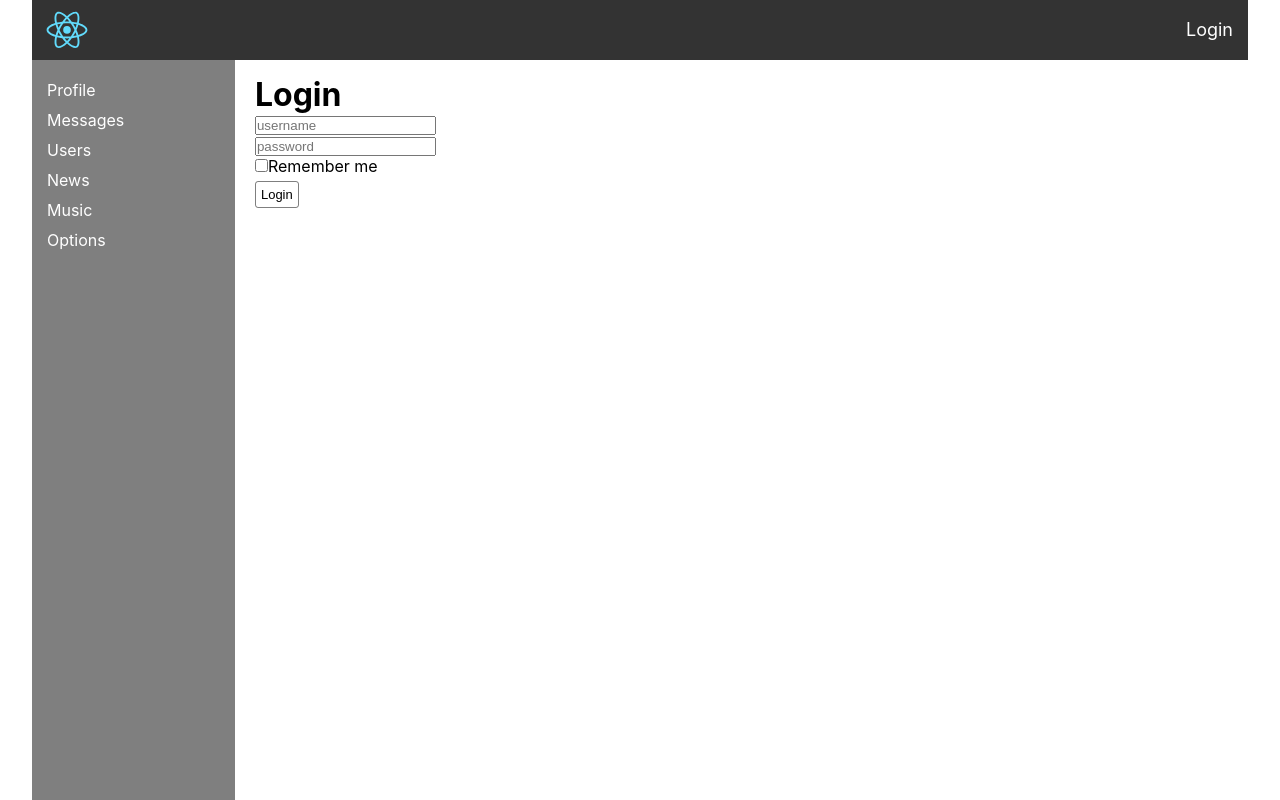
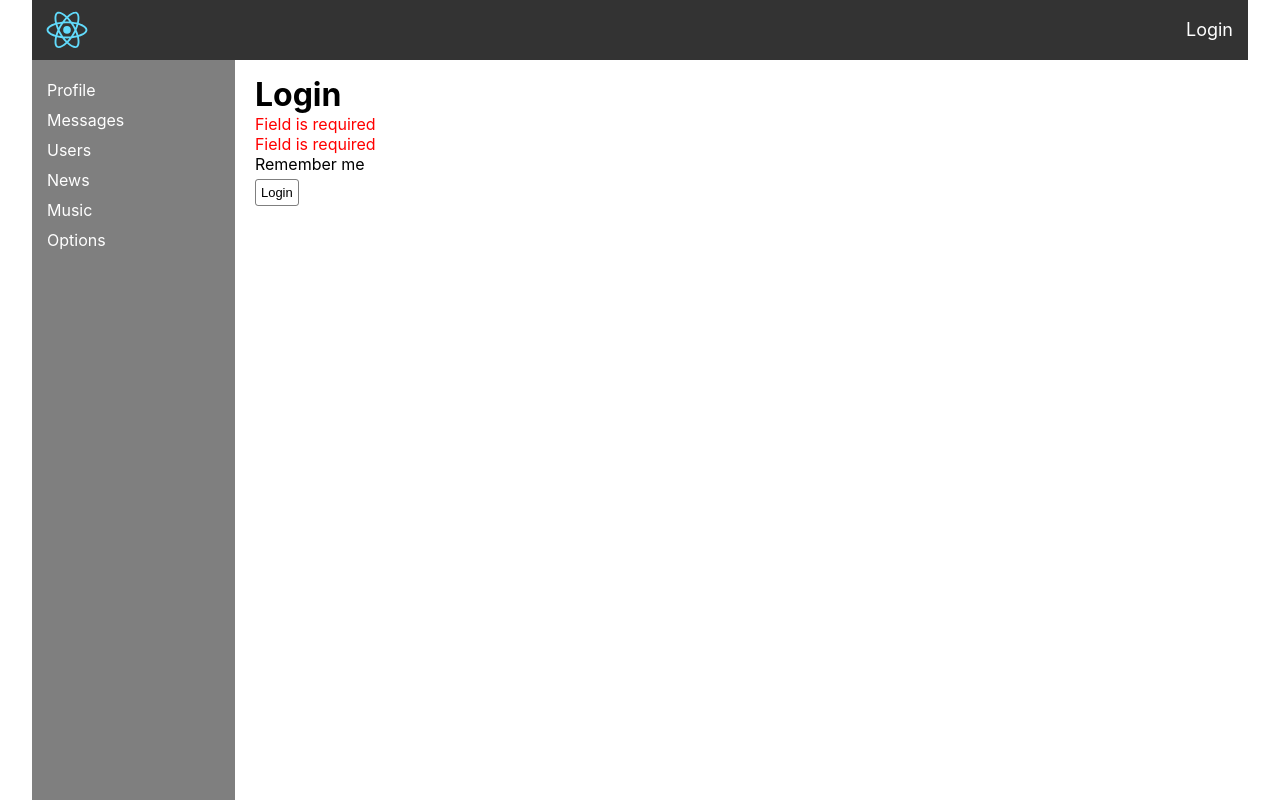
Before and after one commit to farid95g/social-network, a React (Create React App) app: page /login in a window 1280 px wide. Both pictures are taken after a click on the button "Login". Built offline with nearby package versions, Linux system fonts and the light colour scheme; no server answers.

Commit message:
Form fields validation

```diff
--- a/src/components/Login/Login.jsx
+++ b/src/components/Login/Login.jsx
@@ -1,5 +1,7 @@
 import React from "react";
 import { Field, reduxForm } from "redux-form";
+import { required } from "../../utils/validators/validators";
+import { Input } from "../common/FormsControls/FormsControls";
 import styles from "./Login.module.css";
 
 const LoginForm = (props) => {
@@ -7,14 +9,29 @@ const LoginForm = (props) => {
   return (
     <form onSubmit={handleSubmit}>
       <div>
-        <Field component="input" type="text" name="username" placeholder="username" />
+        <Field
+          component={Input}
+          type="text"
+          name="username"
+          placeholder="username"
+          validate={[ required ]}
+        />
       </div>
       <div>
-        <Field component="input" type="password" name="password" placeholder="password" />
+        <Field
+          component={Input}
+          type="password"
+          name="password"
+          placeholder="password"
+          validate={[ required ]}
+        />
       </div>
       <div>
-        <Field component="input" type="checkbox" name="rememberMe" />
-        Remember me
+        <Field
+          component={Input}
+          type="checkbox"
+          name="rememberMe"
+        />Remember me
       </div>
       <div>
         <button type="submit">Login</button>
--- a/src/components/Messages/Messages.jsx
+++ b/src/components/Messages/Messages.jsx
@@ -3,6 +3,10 @@ import styles from "./Messages.module.css";
 import Message from "./Message/Message";
 import Sender from "./Sender/Sender";
 import { Field, reduxForm } from "redux-form";
+import { Textarea } from "../common/FormsControls/FormsControls";
+import { required, maxLengthCreator } from "./../../utils/validators/validators";
+
+const maxLength50 = maxLengthCreator(50);
 
 const Messages = (props) => {
   const senders = props.state.senders.map((s) => (
@@ -33,9 +37,10 @@ const AddMessageForm = ({ handleSubmit }) => {
   return (
     <form onSubmit={handleSubmit}>
       <Field
-        component="textarea"
+        component={Textarea}
         name="newMessageBody"
         placeholder="Enter your message"
+        validate={[ required, maxLength50 ]}
       />
       <div>
         <button type="submit">Send</button>
--- a/src/components/Profile/Posts/Posts.jsx
+++ b/src/components/Profile/Posts/Posts.jsx
@@ -2,6 +2,10 @@ import React from "react";
 import styles from "./Posts.module.css";
 import Post from "./Post/Post";
 import { Field, reduxForm } from "redux-form";
+import { maxLengthCreator, required } from "./../../../utils/validators/validators";
+import { Textarea } from "../../common/FormsControls/FormsControls";
+
+const maxLength10 = maxLengthCreator(10);
 
 const Posts = (props) => {
   const posts = props.posts.map((p) => (
@@ -26,7 +30,12 @@ const Posts = (props) => {
 const AddPostForm = ({ handleSubmit }) => {
   return (
     <form onSubmit={handleSubmit}>
-      <Field component="textarea" name="newPostText" placeholder="Add new post" />
+      <Field
+        component={Textarea}
+        name="newPostText"
+        placeholder="Add new post"
+        validate={[ required, maxLength10 ]}
+      />
       <div>
         <button className={styles.btnAdd} type="submit">
           Add post
--- /dev/null
+++ b/src/components/common/FormsControls/FormsControls.js
@@ -0,0 +1,27 @@
+import React from "react";
+import styles from "./FormsControls.module.css";
+
+const FormControl = ({ input, meta, children, element, ...props }) => {
+  const hasError = meta.touched && meta.error;
+
+  return (
+    <div className={styles.formControl + " " + (hasError && styles.error)}>
+      <div>
+        <element {...input} {...props}></element>
+      </div>
+      {hasError && <span>{meta.error}</span>}
+    </div>
+  );
+};
+
+export const Textarea = (props) => {
+  return (
+    <FormControl {...props} element="textarea"></FormControl>
+  );
+};
+
+export const Input = (props) => {
+  return (
+    <FormControl {...props} element="input"></FormControl>
+  );
+};
--- /dev/null
+++ b/src/components/common/FormsControls/FormsControls.module.css
@@ -0,0 +1,8 @@
+.formControl.error input,
+.formControl.error textarea {
+  border: 2px solid red;
+}
+
+.formControl.error span {
+  color: red;
+}
--- /dev/null
+++ b/src/utils/validators/validators.js
@@ -0,0 +1,9 @@
+export const required = value => {
+  if (value) return undefined;
+  return "Field is required";
+}
+
+export const maxLengthCreator = (maxLength) => (value) => {
+  if (value.length > maxLength) return `Max length is ${maxLength} characters.`;
+  return undefined;
+}
```
